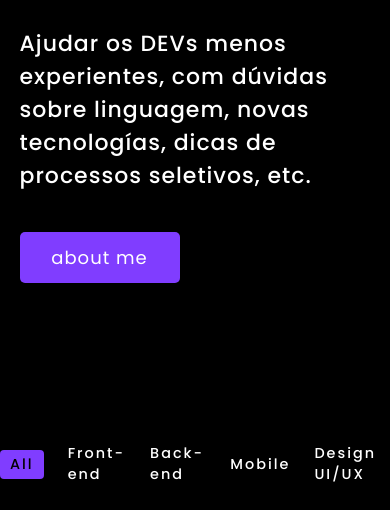
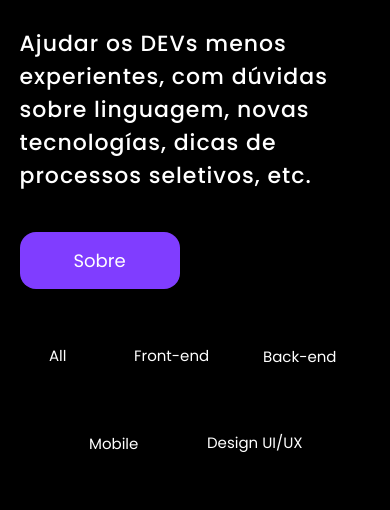
Before and after one commit to opensourceforjuniors/opensourcepage, a plain HTML site: page index.html in a window 390 px wide. Shown: the part 538-1048 px from the top of the page. Drawn offline with nearby package versions, Linux system fonts and the light colour scheme.

Commit message:
add
add media queries, buttons,

```diff
--- /dev/null
+++ b/css/media-queries.css
@@ -0,0 +1,44 @@
+@media only screen and (max-width: 660px) and (min-width: 320px){
+
+    .filter-item#front {
+        margin-left: -22px;
+        margin-top: -51px;
+        width: 110px;
+        height: 56px;
+        text-align: center;
+        margin-bottom: -65px;
+    }
+
+    .filter-item#back {
+        margin-left: 107px;
+        margin-top: -2px;
+        margin-bottom: -119px;
+        margin-top: 10px;
+        width: 112px;
+        height: 55px;
+    }
+
+    .filter-item#design {
+        margin-left: 51px;
+        margin-top: -82px;
+        width: 121px;
+        height: 51px;
+
+    }
+
+    .filter-item#all {
+        margin-left: -107px;
+        margin-top: 44px;
+        width: 53px;
+        height: 51px;
+        margin-bottom: -25px;
+        text-align: center;
+    }
+    .filter-item#mobile{
+        margin-left: -67px;
+        margin-top: 151px;
+        margin-bottom: 26px;
+    }
+
+
+}
--- a/css/style.css
+++ b/css/style.css
@@ -16,9 +16,11 @@ body{
     width: 100%;
 }
 .logo{
-    width: 140px;
+    width: 201px;
+    margin-left: -33px;
     cursor: pointer;
 }
+
 .logo img {
     margin-right: 30px;
 }
@@ -75,57 +77,107 @@ span{
     letter-spacing: 1px;
     margin: 40px 0px;
 }
+
 button{
     width: 160px;
     background-color: #803dff;
-    padding: 12px 10px;
+    padding: 15px 10px;
     border: none;
     color: white;
     font-size: 18px;
-    letter-spacing: 1px;
-    border-radius: 5px;
-    cursor: pointer;
-    transition: width 0.4s;
-}
-button img{
-    width: 35px;
-    display: none;
-}
-button:hover img{
-    display: block;
-}
-button:hover{
-    width: 175px;
-    display: flex;
-    align-items: center;
-    justify-content: space-between;
+    border-radius: 1rem;
+
 }
 
+.about:hover{
+    box-shadow: inset 0 0 1em rgb(163, 138, 238);
+}
 /*-------Fim da section apresentação---------*/
 
 
 /*------- post-filter ---------*/
+.post-container {
+    width: 100%;
+    max-width: 100px;
+    margin: 0 auto;
+    text-align-last: justify;
 
-.post-filter {
+  }
+
+  .post-container button {
+    border: none;
+    cursor: pointer;
+    background: #000;
+    color: #ffffff;
+    display: inline-flex;
+    border: 1px solid #000;
+    padding: 10px;
+  }
+.post-container .filter-item {
     display: flex;
-    justify-content: center;
-    align-items: center;
-    column-gap: 1.5rem;
-    margin-top: 10rem !important;
+    column-gap: 4rem;
+    margin-top: 1rem;
+    align-content: space-between;
+    font-size: 15px;
+
 }
 
-.filter-item {
-    font-size: 0.9rem;
-    font-weight: 500;
-    cursor: pointer;
+.filter-item:hover{
+   background-color: #803dff;
+   color: rgb(255, 255, 255);
+
+}
+.filter-item#all{
+    margin-left: 76px;
+    margin-top: 10px;
+    width: 53px;
+    height: 51px;
+    margin-bottom: -62px;
+    text-align: center;
 }
 
-.active-filter {
-    background: #803dff;
-    color: #000;
-    padding: 4px 10px;
-    border-radius: 4px;
+.filter-item#front{
+    margin-left: 152px;
+    margin-top: 10px;
+    width: 110px;
+    height: 56px;
+    text-align: center;
+    margin-bottom: -65px;
 }
+
+.filter-item#back{
+    margin-left: 274px;
+    margin-top: -2px;
+    margin-bottom: -119px;
+    margin-top: 10px;
+    width: 112px;
+    height: 55px;
+}
+
+.filter-item#mobile{
+    margin-left: 401px;
+    margin-top: 62px;
+    margin-bottom: -55px;
+    width: 83px;
+    height: 55px;
+    text-align: center;
+}
+.filter-item#design{
+    margin-left: 504px;
+    margin-top: -28px;
+    width: 121px;
+    height: 51px;
+}
+
+button .filter-item {
+    padding: 10px 0px;
+    font-size: 10px;
+    justify-content: baseline;
+
+
+
+}
+
 
 /*------- Post ---------*/
 
--- a/index.html
+++ b/index.html
@@ -4,12 +4,14 @@
     <meta charset="UTF-8">
     <meta http-equiv="X-UA-Compatible" content="IE=edge">
     <meta name="viewport" content="width=device-width, initial-scale=1.0">
-    <title>Portfolio Website Design</title>
-    <link rel="stylesheet" type="text/css" href="css/style.css">
+    <title>Open Source 4 Juniors</title>
+    <link rel="stylesheet" type="text/css" href="./css/style.css">
+    <link rel="stylesheet" type="text/css" href="./css/media-queries.css">
 
     <link rel="preconnect" href="https://fonts.googleapis.com">
     <link rel="preconnect" href="https://fonts.gstatic.com" crossorigin>
     <link href="https://fonts.googleapis.com/css2?family=Poppins:ital,wght@0,100;0,200;0,300;0,400;0,500;0,600;0,700;0,800;0,900;1,100;1,200;1,300;1,400;1,500;1,600;1,700;1,800;1,900&display=swap" rel="stylesheet">
+    <link rel="shortcut icon" href="./img/icone.png" type="image/x-icon">
 </head>
 <body>
     <header class="cabecalho">
@@ -28,18 +30,19 @@
             <article class="art_apresentacao">
               <div class="text-1"> Open source <span class="typing"></span></div>
               <p>Ajudar os DEVs menos experientes, com dúvidas sobre linguagem, novas tecnologías, dicas de processos seletivos, etc.</p>
-              <button type="button">about me <img src="img/arrow.png">
+              <button type="button" class="about"> Sobre </button>
             </article>
     </section>
 
     <!------------ Post Filter --------------->
 
-    <div class="post-filter container">
-        <span class="filter-item active-filter" data-filter='All'>All</span>
-        <span class="filter-item" data-filter='front-end'>Front-end</span>
-        <span class="filter-item" data-filter='back-end'>Back-end</span>
-        <span class="filter-item" data-filter='mobile'>Mobile</span>
-        <span class="filter-item" data-filter='design UI/UX'>Design UI/UX</span>
+    <div class="post-container">
+            <button class="filter-item" data-filter='All' id="all" onclick="changeColor('#803dff')">All</button>
+            <button class="filter-item" data-filter='front-end' id="front" onclick="changeColor('#803dff')">Front-end</button>
+            <button class="filter-item" data-filter='back-end' id="back" onclick="changeColor('#803dff')">Back-end</button>
+            <button class="filter-item" data-filter='mobile' id="mobile" onclick="changeColor('#803dff')"> Mobile</button>
+            <button class="filter-item" data-filter='design UI/UX' id="design" onclick="changeColor('#803dff')">Design UI/UX</button>
+
     </div>
 
     <!------------ Post --------------->
```
Also changed, not shown: img/icone.png (added), js/app.js (line endings or trailing spaces).
